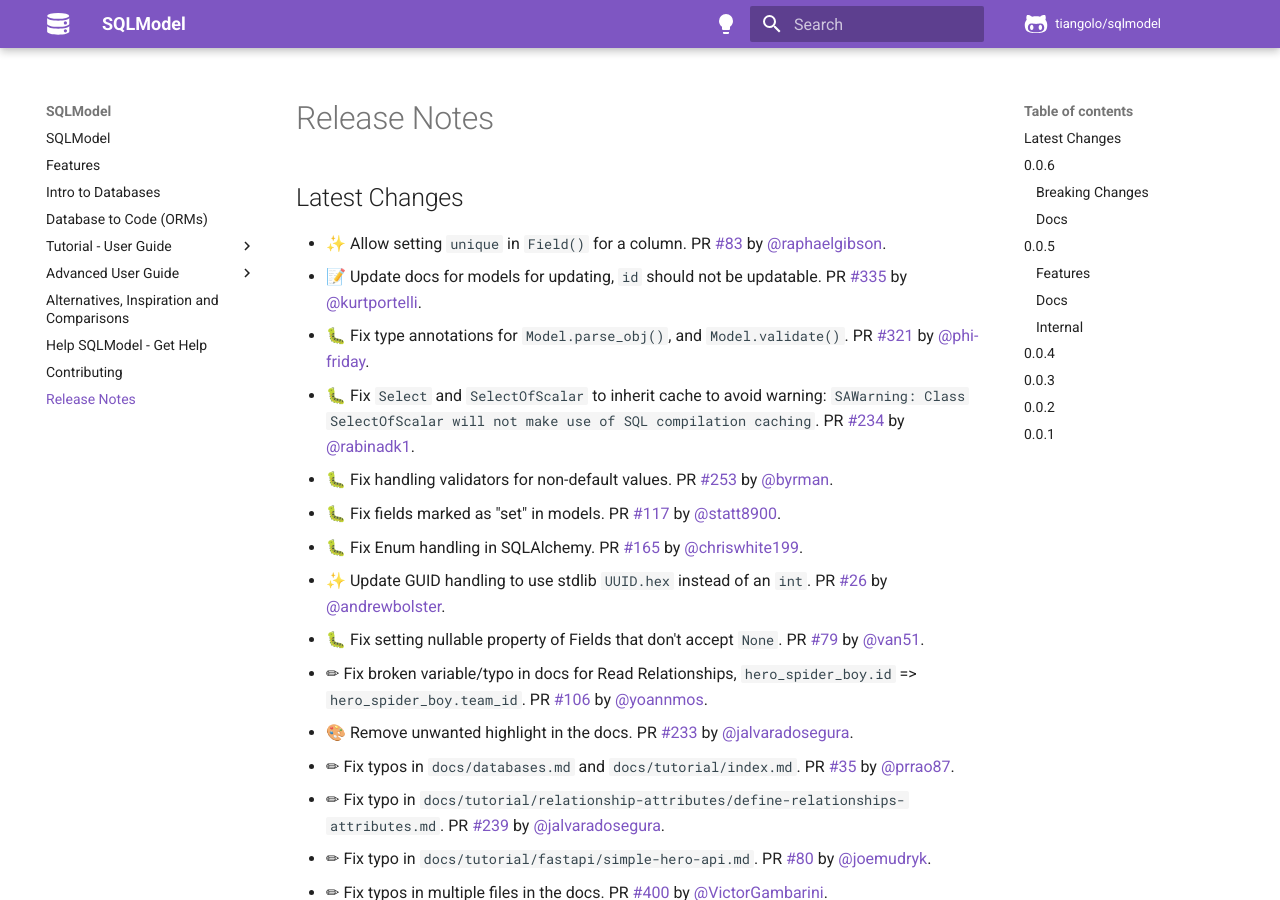
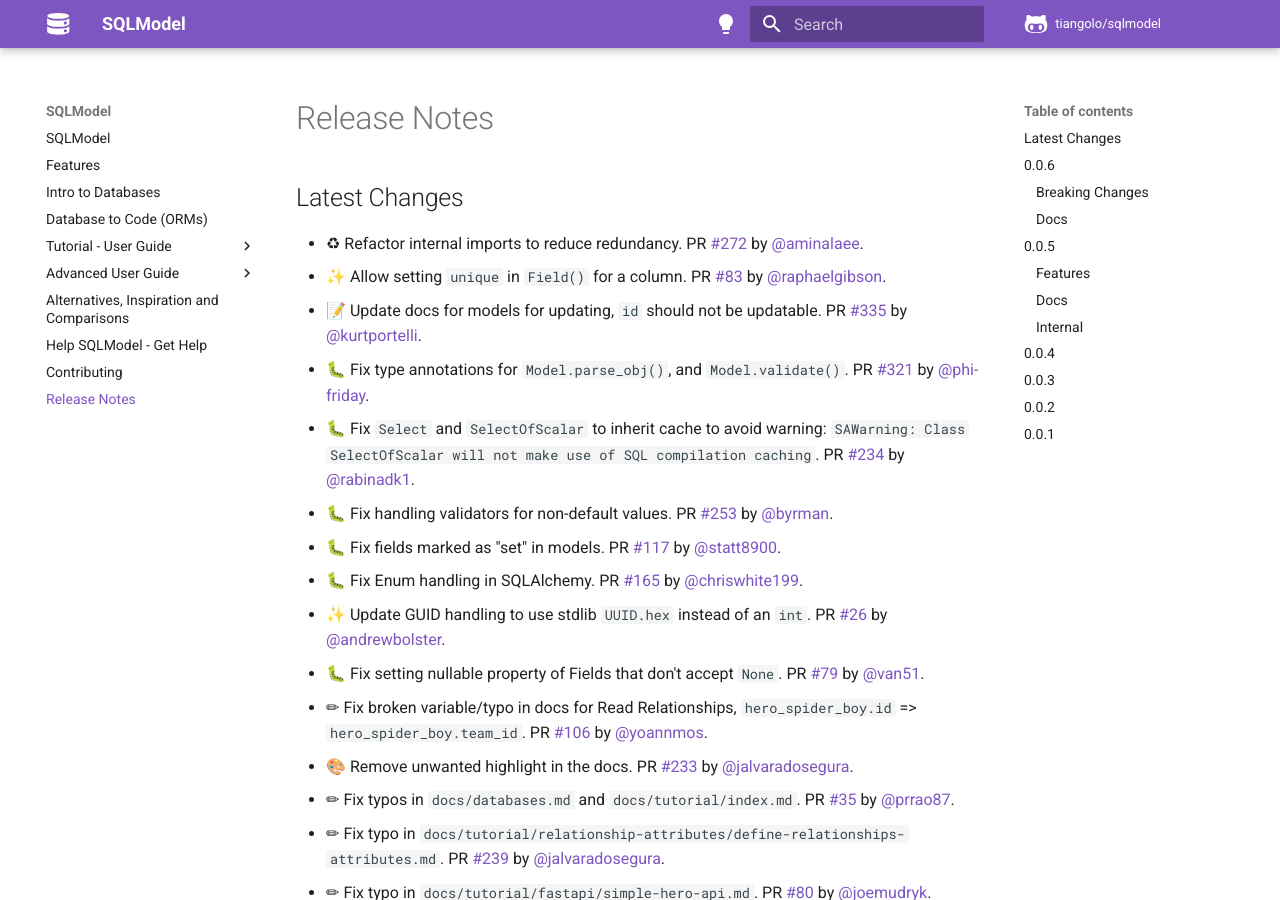
Before and after one commit to sztrakabalint/fastapi-sqlmodel, an MkDocs documentation site: the page built from docs/release-notes.md, in a window 1280 px wide and 900 px high. Built offline with MkDocs 1.6.1 and Material for MkDocs 9.7.7, drawn with Linux system fonts in a browser that asks for light colours; comment, search, counter and statistics services are not loaded.

Commit message:
📝 Update release notes

```diff
--- a/docs/release-notes.md
+++ b/docs/release-notes.md
@@ -2,6 +2,7 @@
 
 ## Latest Changes
 
+* ♻ Refactor internal imports to reduce redundancy. PR [#272](https://github.com/tiangolo/sqlmodel/pull/272) by [@aminalaee](https://github.com/aminalaee).
 * ✨ Allow setting `unique` in `Field()` for a column. PR [#83](https://github.com/tiangolo/sqlmodel/pull/83) by [@raphaelgibson](https://github.com/raphaelgibson).
 * 📝 Update docs for models for updating, `id` should not be updatable. PR [#335](https://github.com/tiangolo/sqlmodel/pull/335) by [@kurtportelli](https://github.com/kurtportelli).
 * 🐛 Fix type annotations for `Model.parse_obj()`, and `Model.validate()`. PR [#321](https://github.com/tiangolo/sqlmodel/pull/321) by [@phi-friday](https://github.com/phi-friday).
```
